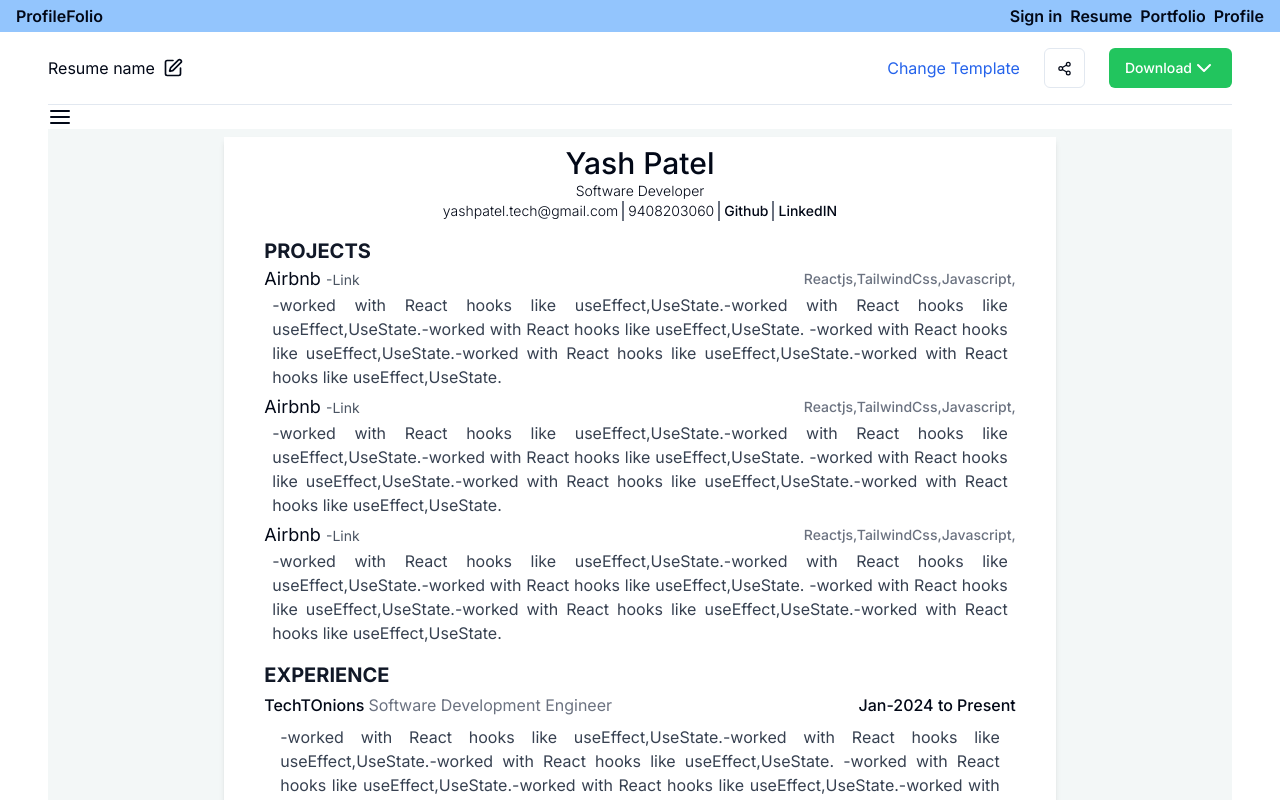
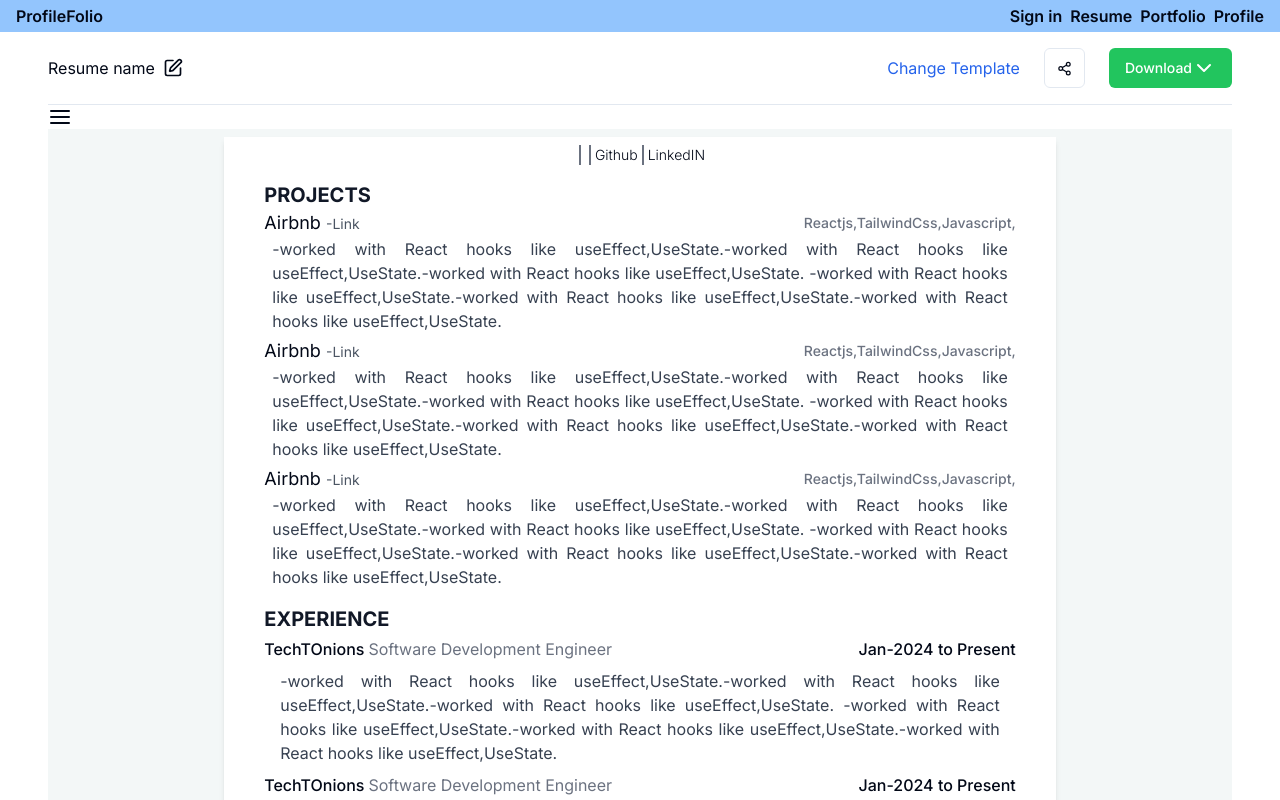
Before and after one commit to krishnaacharyaa/profileFolio, a Next.js app in the folder frontend/: page /resume-builder in a window 1280 px wide. Both pictures are taken after a click on the icon 367 px from the left and 162 px from the top of the page. Shown: the top 800 px of the page. Built offline with nearby package versions, Linux system fonts and the light colour scheme; no server answers.

Commit message:
feat: Resume preview for personal details (#10)

```diff
--- a/frontend/app/resume-builder/page.tsx
+++ b/frontend/app/resume-builder/page.tsx
@@ -5,24 +5,40 @@ import ResumeView from '@/components/resume-builder/ResumeView';
 import { useRecoilState, useRecoilValue } from 'recoil';
 import { ToggleState } from '../store';
 import { AlignJustify, CircleX } from 'lucide-react';
+import { useForm, FormProvider, useFormContext, FieldValues } from 'react-hook-form';
 
 export default function Page() {
-  const[toggle, setToggle] = useRecoilState(ToggleState);
+  const [toggle, setToggle] = useRecoilState(ToggleState);
+  const methods = useForm();
+
+  const onSubmit = async (data: FieldValues) => console.log(data, 'userdetails');
+
   return (
     <div className="h-full px-12">
       <ResumeHeader />
       <hr />
+
+      <FormProvider {...methods}>
+        <form onSubmit={methods.handleSubmit(onSubmit)} className="h-full">
           {toggle ? (
             <div className="mt-7 flex justify-between h-full">
               <Sidebar />
               <ResumeView />
             </div>
           ) : (
-        <div className=''>
-            <AlignJustify className=' cursor-pointer ' onClick={()=>{setToggle(!toggle)}}/>
+            <div>
+              <AlignJustify
+                className="cursor-pointer"
+                onClick={() => {
+                  setToggle(!toggle);
+                }}
+              />
               <ResumeView />
             </div>
           )}
+          <button type="submit" className='border-2 border-black rounded-md p-4'>Submit</button>
+        </form>
+      </FormProvider>
     </div>
   );
 }
--- a/frontend/components/common/InputWithLabel.tsx
+++ b/frontend/components/common/InputWithLabel.tsx
@@ -1,3 +1,4 @@
+import { useFormContext } from 'react-hook-form';
 import { Input } from "../ui/input";
 import { Label } from "../ui/label";
 
@@ -9,10 +10,12 @@ interface Props {
 }
 
 export function InputWithLabel({ label, name, type, placeholder }: Props) {
+    const {register} = useFormContext()
+
     return (
         <div className="grid w-full max-w-sm items-center gap-3">
             <Label htmlFor={name} className="text-base font-normal text-slate-500">{label}</Label>
-            <Input type={type} name={name} id={name} placeholder={placeholder} />
+            <Input type={type} id={name} placeholder={placeholder} {...register(name)} />
         </div>
     )
 }
--- a/frontend/components/common/sidebarInput/UserDetailsInput.tsx
+++ b/frontend/components/common/sidebarInput/UserDetailsInput.tsx
@@ -14,6 +14,7 @@ import {
 import { ChevronDown, Trash2, User } from 'lucide-react'
 import { useState } from 'react'
 import { InputWithLabel } from '../InputWithLabel'
+import { useFormContext } from 'react-hook-form';
 
 interface Link {
     url: string;
@@ -68,8 +69,8 @@ function UserInfoInputs() {
             <div className='grid md:grid-cols-2 gap-3'>
                 <InputWithLabel label='Name' name='name' type='text' placeholder='John Doe' />
                 <InputWithLabel label='Email' name='email' type='email' placeholder='john.doe@example.com' />
-                <InputWithLabel label='Phone' name='number' type='number' placeholder='+91 6264791295' />
-                <InputWithLabel label='Job Title' name='label' type='text' placeholder='Full stack developer' />
+                <InputWithLabel label='Phone' name='phone' type='number' placeholder='+91 6264791295' />
+                <InputWithLabel label='Job Title' name='label' type='text' placeholder='Full-Stack Developer' />
             </div>
             <div className='flex flex-col gap-3'>
                 <Label htmlFor="summary" className="text-base font-normal text-slate-500">Summary</Label>
--- a/frontend/components/resume-builder/resume/BasicDetails.tsx
+++ b/frontend/components/resume-builder/resume/BasicDetails.tsx
@@ -1,16 +1,20 @@
+import { useFormContext } from 'react-hook-form'
+
 export const BasicDetails = ()=>{
+    const { watch } = useFormContext()
+
     return <div className="flex flex-col">
-    <div className="text-3xl text-center font-medium">Yash Patel</div>
-    <div className="text-center text-sm font-light">Software Developer</div>
+    <div className="text-3xl text-center font-medium">{watch('name')}</div>
+    <div className="text-center text-sm font-light">{watch('label')}</div>
     <div className="flex justify-center text-sm font-light">
-        <div className=" border-r-2 border-gray-500 px-1">yashpatel.tech@gmail.com</div>
-        <div className="px-1 border-r-2 border-gray-500">9408203060</div>
-        <div  className="font-medium border-r-2 border-gray-500 px-1">
+        <div className=" border-r-2 border-gray-500 px-1">{watch('email')}</div>
+        <div className="px-1 border-r-2 border-gray-500">{watch('phone')}</div>
+        <div  className="border-r-2 border-gray-500 px-1">
            <a href="http://www.github.com/PatelYash7" target="_blank">
-            Github
+                Github
            </a>
         </div>
-        <div  className="font-medium px-1">
+        <div  className="px-1">
             <a href="http://www.linkedin.com/in/yash-patel-86666b1b9" target="_blank">
                 LinkedIN
            </a>
```
Lines whose indentation alone changed are shown as unchanged.
